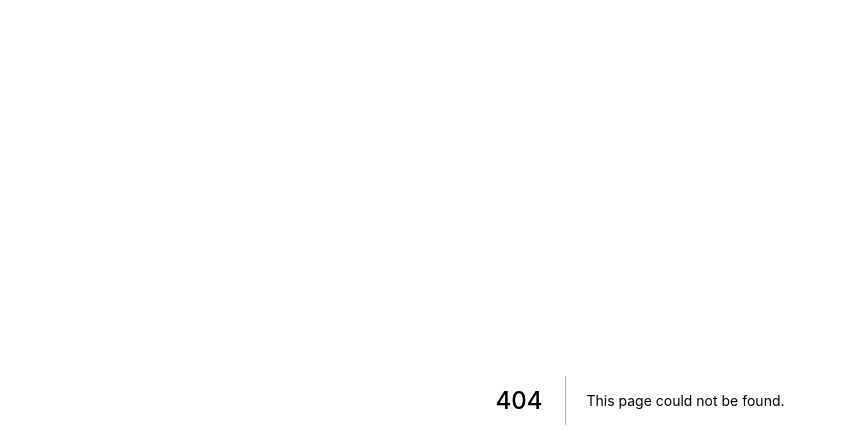
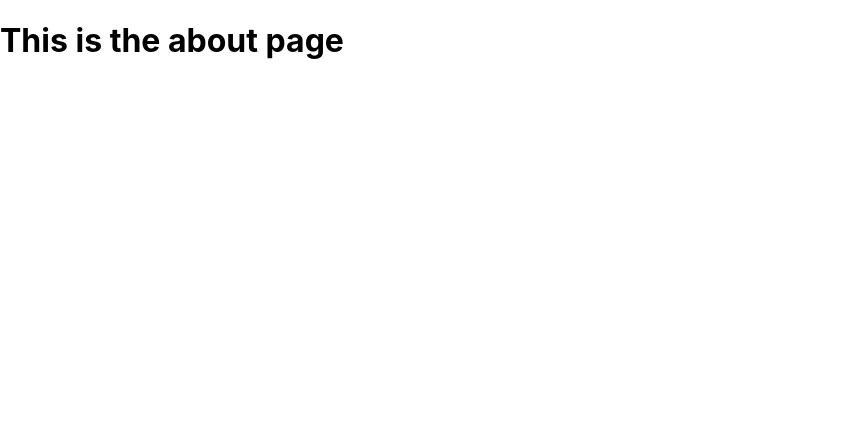
Before and after one commit to Jessaleem/my_restaurant_front, a Next.js app: page /about in a window 1280 px wide. Before the commit this address had no page. Shown: the top 448 px of the page, without its empty margins (0-846 px from the left). Built offline with nearby package versions, Linux system fonts and the light colour scheme.

Commit message:
feat: install tailwind

```diff
--- a/package.json
+++ b/package.json
@@ -14,7 +14,10 @@
     "react-dom": "18.2.0"
   },
   "devDependencies": {
+    "autoprefixer": "^10.4.11",
     "eslint": "8.23.1",
-    "eslint-config-next": "12.3.0"
+    "eslint-config-next": "12.3.0",
+    "postcss": "^8.4.16",
+    "tailwindcss": "^3.1.8"
   }
 }
--- /dev/null
+++ b/pages/about.js
@@ -0,0 +1,5 @@
+const About = () => {
+  return <h1>This is the about page</h1>
+};
+
+export default About;
--- /dev/null
+++ b/postcss.config.js
@@ -0,0 +1,6 @@
+module.exports = {
+  plugins: {
+    tailwindcss: {},
+    autoprefixer: {},
+  },
+}
--- /dev/null
+++ b/tailwind.config.js
@@ -0,0 +1,8 @@
+/** @type {import('tailwindcss').Config} */
+module.exports = {
+  content: [],
+  theme: {
+    extend: {},
+  },
+  plugins: [],
+}
```
Also changed, not shown: .eslintrc.json, 1 other file (tests, documents, lock files or other folders).
